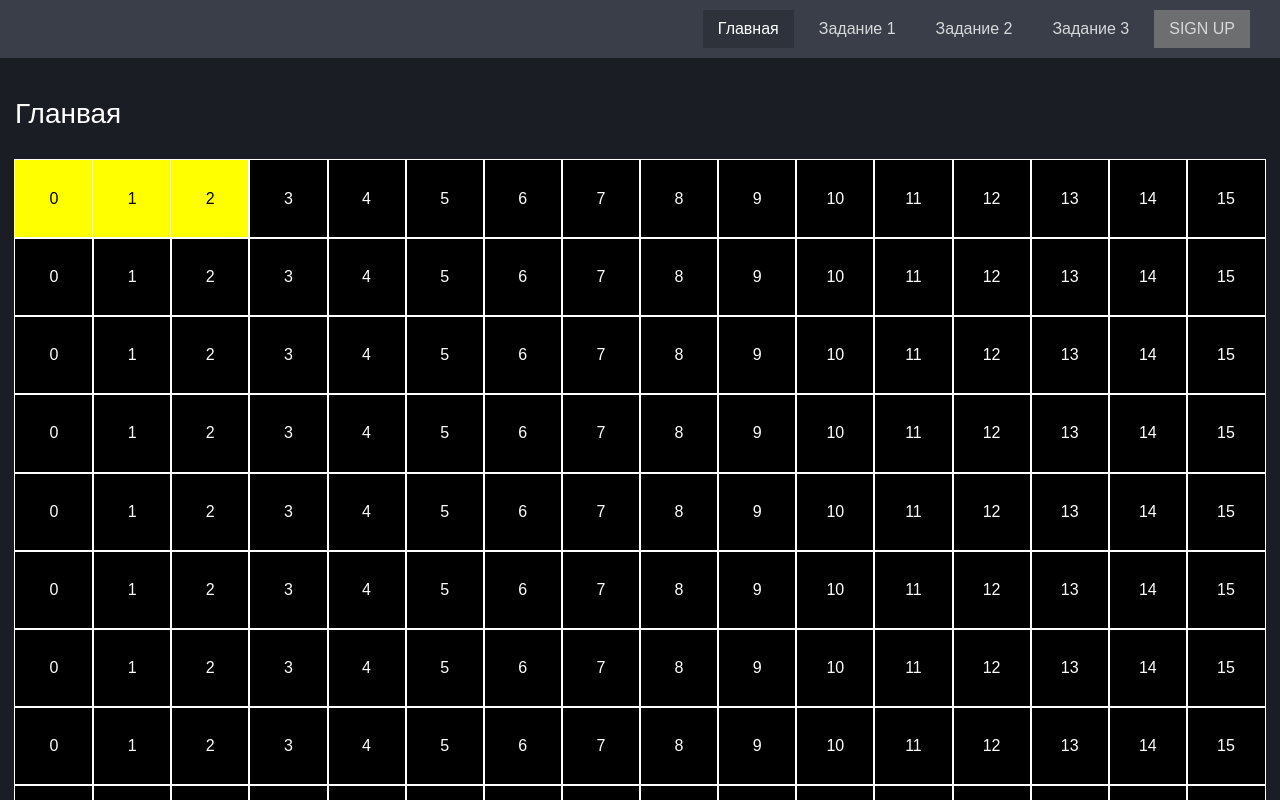
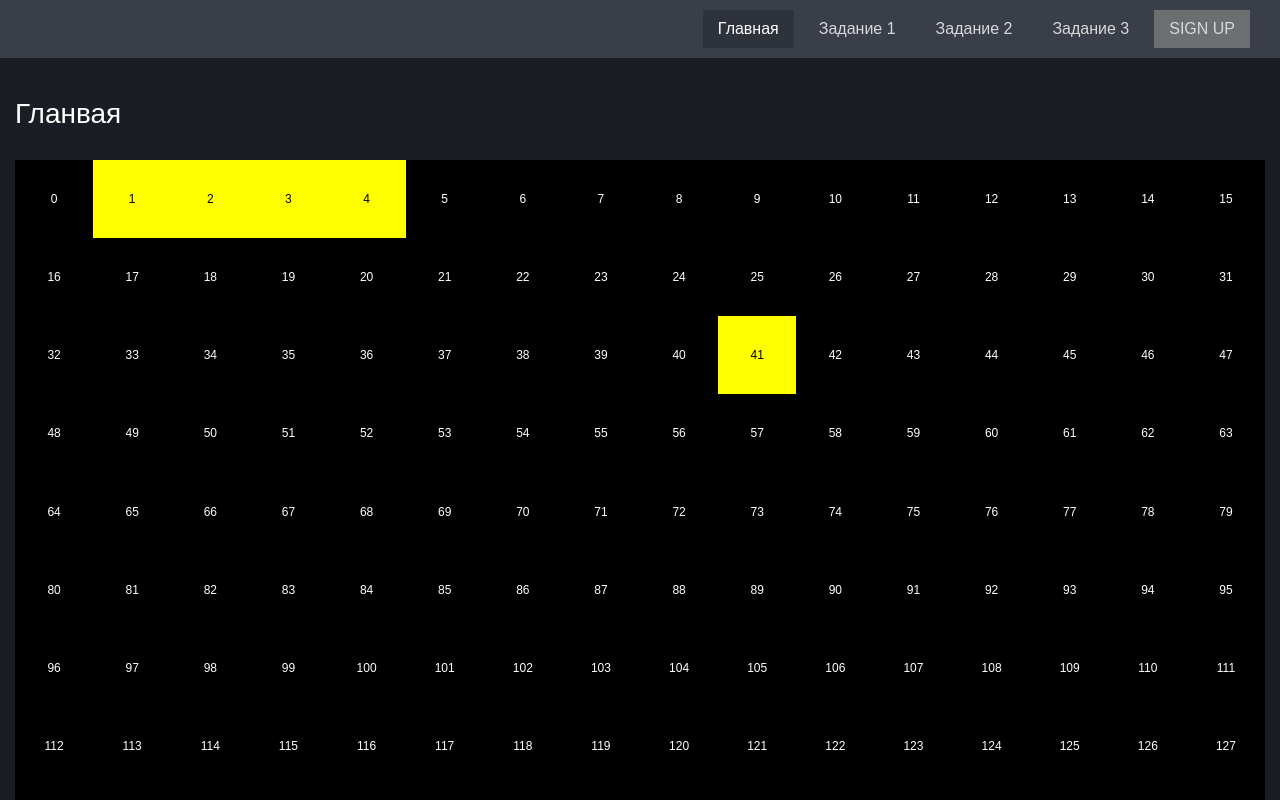
Before and after one commit to nikita-developer/Lofty, a Nuxt app: page / in a window 1280 px wide. Shown: the top 800 px of the page. Built offline with nearby package versions, Linux system fonts and the light colour scheme.

Commit message:
змейка готова

```diff
--- /dev/null
+++ b/components/Snake/Snake.vue
@@ -0,0 +1,178 @@
+<template>
+    <div class="snake">
+        <div class="snake__body">
+            <div
+                class="snake__item"
+                v-for="(item, index) in field"
+                :key="index"
+                :class="{
+                    active: snake.includes(index) || index === food,
+                }"
+            >
+                <span>{{ index }}</span>
+            </div>
+        </div>
+    </div>
+</template>
+
+<script setup>
+const field = ref(new Array(256))
+const snake = ref([1, 2, 3, 4])
+const borderTop = [0, 1, 2, 3, 4, 5, 6, 7, 8, 9, 10, 11, 12, 13, 14, 15]
+const borderRight = [
+    15, 31, 47, 63, 79, 95, 111, 127, 143, 159, 175, 191, 207, 223, 239, 255,
+]
+const borderBottom = [
+    240, 241, 242, 243, 244, 245, 246, 247, 248, 249, 250, 251, 252, 253, 254,
+    255,
+]
+const borderLeft = [
+    0, 16, 32, 48, 64, 80, 96, 112, 128, 144, 160, 176, 192, 208, 224, 240,
+]
+
+// конец игры
+const gameOver = ref(false)
+
+const start = () => {
+    let foods = []
+    let tick = setInterval(() => {
+        lengthSnake()
+
+        snake.value.filter((number, index, numbers) => {
+            if (numbers.indexOf(number) !== index) gameOver.value = true
+        })
+
+        if (gameOver.value) {
+            alert('проиграли')
+            clearInterval(tick)
+        }
+
+        // если скушали вкусняшку
+        if (snake.value[0] === food.value) {
+            foods.push(food.value)
+            food.value = randomFood()
+        }
+
+        // када еда дойдет до хвостика, змейка увеличивается
+        if (snake.value[snake.value.length - 1] === foods[0]) {
+            snake.value.push(foods[0])
+            foods.splice(0, 1)
+        }
+    }, 100)
+}
+
+// start()
+
+// хрен пойми что я тут написал но это работает)
+// короче, эта функция передает элементам массива змейки значение соседнего элемента
+const lengthSnake = () => {
+    let oldCount = snake.value[0]
+    let newCount = snake.value[0]
+
+    // указываем куда двигаться
+    snake.value[0] = direction(directionRun.value)
+
+    for (let i = 1; i < snake.value.length; i++) {
+        oldCount = snake.value[i]
+        snake.value[i] = newCount
+        newCount = oldCount
+    }
+}
+
+// рандомная вкусняшка
+let food = ref(randomFood())
+
+// направление
+const directionRun = ref('ArrowLeft')
+
+// рандомное число
+function randomFood() {
+    let count = Math.floor(Math.random() * 256)
+    return snake.value.includes(count) ? randomFood() : count
+}
+
+// задаем направление
+const direction = (directionRun) => {
+    // если движемся вверх
+    if (directionRun === 'ArrowUp') {
+        if (borderTop.includes(snake.value[0])) {
+            return (snake.value[0] += borderBottom[0])
+        }
+        return (snake.value[0] -= 16)
+    }
+
+    // если движемся вправо
+    if (directionRun === 'ArrowRight') {
+        if (borderRight.includes(snake.value[0])) {
+            return (snake.value[0] -= borderRight[0])
+        }
+        return (snake.value[0] += 1)
+    }
+
+    // если движемся вниз
+    if (directionRun === 'ArrowDown') {
+        if (borderBottom.includes(snake.value[0])) {
+            return (snake.value[0] -= borderBottom[0])
+        }
+        return (snake.value[0] += 16)
+    }
+
+    // если движемся влево
+    if (directionRun === 'ArrowLeft') {
+        if (borderLeft.includes(snake.value[0])) {
+            return (snake.value[0] += borderLeft.length - 1)
+        }
+        return (snake.value[0] -= 1)
+    }
+}
+
+// запрещаем движение змейки в протвоположное направление
+document.addEventListener('keydown', (event) => {
+    if (directionRun.value === 'ArrowUp' && event.key === 'ArrowDown') return
+    if (directionRun.value === 'ArrowRight' && event.key === 'ArrowLeft') return
+    if (directionRun.value === 'ArrowDown' && event.key === 'ArrowUp') return
+    if (directionRun.value === 'ArrowLeft' && event.key === 'ArrowRight') return
+    directionRun.value = event.key
+})
+</script>
+
+<style lang="scss" scoped>
+.snake {
+    position: relative;
+    background-color: #000;
+    padding-top: 100%;
+
+    &__body {
+        position: absolute;
+        top: 0;
+        right: 0;
+        bottom: 0;
+        left: 0;
+        display: grid;
+        grid-template-rows: repeat(16, 1fr);
+        grid-template-columns: repeat(16, 1fr);
+    }
+
+    &__item {
+        position: relative;
+        color: #fff;
+        font-size: 12px;
+
+        &.active {
+            background-color: yellow;
+            color: #000;
+        }
+
+        & span {
+            position: absolute;
+            top: 0;
+            right: 0;
+            bottom: 0;
+            left: 0;
+            display: flex;
+            align-items: center;
+            justify-content: center;
+        }
+    }
+}
+</style>
--- a/pages/index.vue
+++ b/pages/index.vue
@@ -1,23 +1,7 @@
 <template>
     <div>
         <h1>Гланвая</h1>
-        <div class="field">
-            <div class="field__body">
-                <div
-                    class="field__row"
-                    v-for="(item, index) in field"
-                    :key="index"
-                >
-                    <div
-                        class="field__col"
-                        v-for="(item, i) in field[index]"
-                        :key="i"
-                    >
-                        <span :class="{ active: item }">{{ i }}</span>
-                    </div>
-                </div>
-            </div>
-        </div>
+        <Snake></Snake>
     </div>
 </template>
 
@@ -314,47 +298,4 @@ const field = ref([
 ])
 </script>
 
-<style lang="scss" scoped>
-.field {
-    position: relative;
-    background-color: #000;
-    padding-top: 100%;
-
-    &__body {
-        position: absolute;
-        top: 0;
-        right: 0;
-        bottom: 0;
-        left: 0;
-    }
-
-    &__row {
-        display: flex;
-    }
-
-    &__col {
-        position: relative;
-        width: 6.25%;
-        padding-top: 6.25%;
-        outline: 1px solid white;
-        display: flex;
-
-        & span {
-            position: absolute;
-            top: 0;
-            right: 0;
-            bottom: 0;
-            left: 0;
-            display: flex;
-            justify-content: center;
-            align-items: center;
-            color: #fff;
-
-            &.active {
-                background-color: yellow;
-                color: #000;
-            }
-        }
-    }
-}
-</style>
+<style lang="scss" scoped></style>
```
